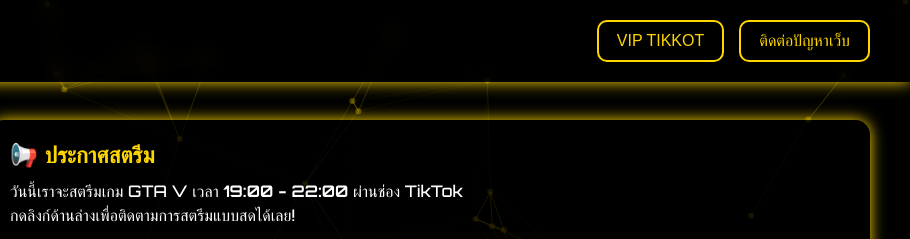
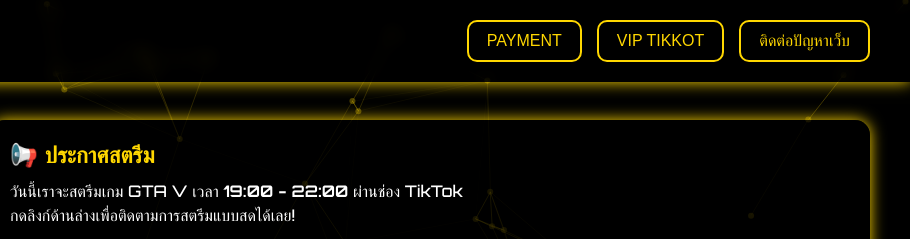
Before and after one commit to rrive0/alex, a website: page index.html in a window 1280 px wide. Shown: the top 239 px of the page, 370-1280 px from the left. Drawn offline with nearby package versions, Linux system fonts and the light colour scheme.

Commit message:
Update index.html

```diff
--- a/index.html
+++ b/index.html
@@ -181,6 +181,7 @@
   <header>
     <div class="logo">ALEX DEKHUDBAD</div>
     <nav>
+      <button onclick="location.href='pay.html'">PAYMENT</button>
       <button onclick="location.href='vip.html'">VIP TIKKOT</button>
       <button onclick="location.href='https://www.facebook.com/lakksjslal.ksksiksks'">ติดต่อปัญหาเว็บ</button>
     </nav>
```
